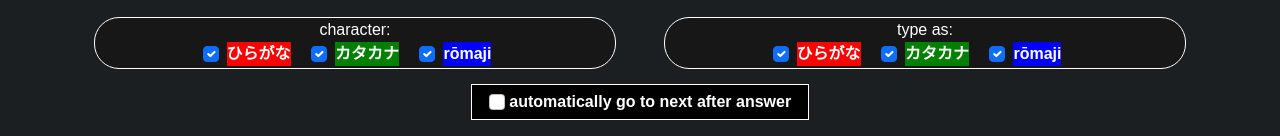
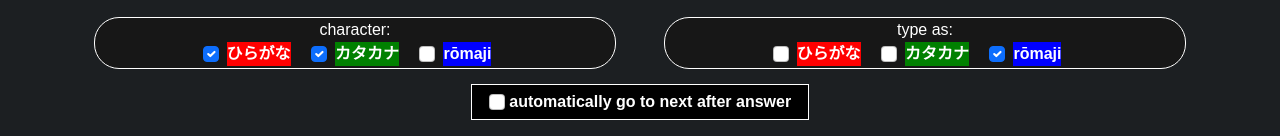
Before and after one commit to TTTaevas/kanaguessr, a plain HTML site: page index.html in a window 1280 px wide. Shown: the part 288-424 px from the top of the page. Drawn offline with nearby package versions, Linux system fonts and the light colour scheme.

Commit message:
Change default settings (type as romaji only)

```diff
--- a/index.html
+++ b/index.html
@@ -45,18 +45,18 @@
 						<label for="kq" class="form-check-label">カタカナ</label>
 					</div>
 					<div class="r form-check form-check-inline">
-						<input type="checkbox" class="form-check-input" id="rq" checked>
+						<input type="checkbox" class="form-check-input" id="rq">
 						<label for="rq" class="form-check-label">rōmaji</label>
 					</div>
 				</div>
 				<div class="col me-4 ms-4" id="allowed_equivalents">
 					<p>type as:</p>
 					<div class="h form-check form-check-inline">
-						<input type="checkbox" class="form-check-input" id="he" checked>
+						<input type="checkbox" class="form-check-input" id="he">
 						<label for="he" class="form-check-label">ひらがな</label>
 					</div>
 					<div class="k form-check form-check-inline">
-						<input type="checkbox" class="form-check-input" id="ke" checked>
+						<input type="checkbox" class="form-check-input" id="ke">
 						<label for="ke" class="form-check-label">カタカナ</label>
 					</div>
 					<div class="r form-check form-check-inline">
```
